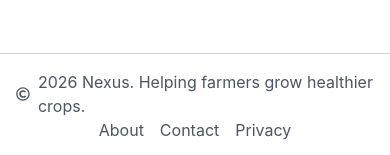
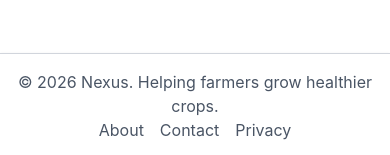
Before and after one commit to ADEDANCE/nexus, a React (Vite) app: page / in a window 390 px wide. Shown: the part 995-1150 px from the top of the page. Built offline with nearby package versions, Linux system fonts and the light colour scheme.

Commit message:
Refractor(Make responsive across the screens)

```diff
--- a/src/components/Footer.jsx
+++ b/src/components/Footer.jsx
@@ -6,10 +6,10 @@ const Footer = () => {
   return (
     <footer className=" bg-white border-t border-gray-300 shadow py-4 px-4">
       <div className=" flex  flex-col md:flex-row  text-gray-600  justify-between items-center">
-        <div className=" flex items-center gap-2">
-          <FaRegCopyright />
-          <p>2026 Nexus. Helping farmers grow healthier crops.</p>
-        </div>
+        <p className=" text-center ">
+          © 2026 Nexus. Helping farmers grow healthier crops.
+        </p>
+
         <div className=" flex gap-4">
           <Link className=" hover:text-green-600">About</Link>
           <Link className=" hover:text-green-600">Contact</Link>
```
